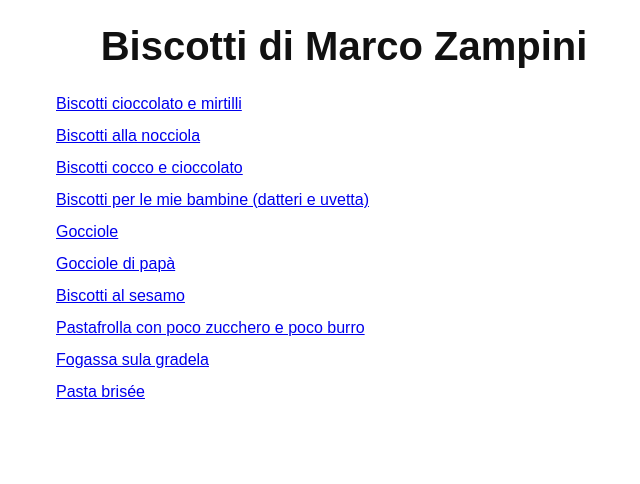
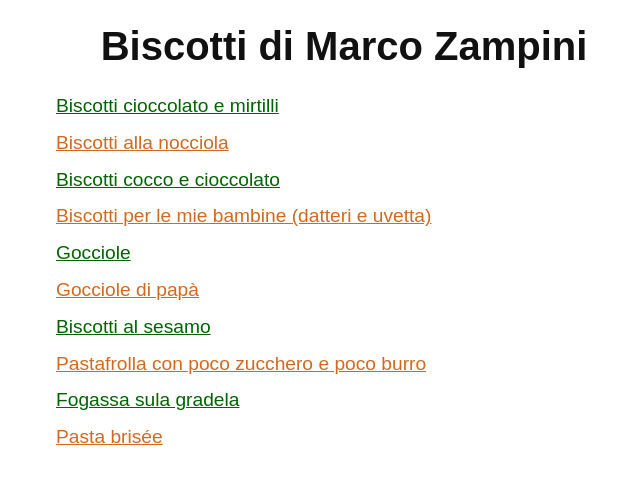
Before and after one commit to marcozampini/biscotti, a React (Create React App) app: page / in a window 1280 px wide. Shown: the top 484 px of the page, without its empty margins (296-936 px from the left). Built offline with nearby package versions, Linux system fonts and the light colour scheme; the HTML template or start-up script is replaced by a standard one.

Commit message:
Add basic style to home page

```diff
--- a/src/App.css
+++ b/src/App.css
@@ -11,13 +11,21 @@ h1 {
   padding: 1rem;
 }
 .recipes-list {
-  font-size: 1rem;
   padding: 0 1rem;
   list-style: none;
 }
 .recipes-list li {
+  font-size: 1.2rem;
   display: block;
   padding: 0 0 0.5rem 0;
+}
+.recipes-list li a,
+.recipes-list li a:visited {
+  color: chocolate;
+}
+.recipes-list li:nth-child(odd) a,
+.recipes-list li:nth-child(odd) a:visited {
+  color: darkgreen;
 }
 .recipe-form {
   font-size: 1rem;
```
